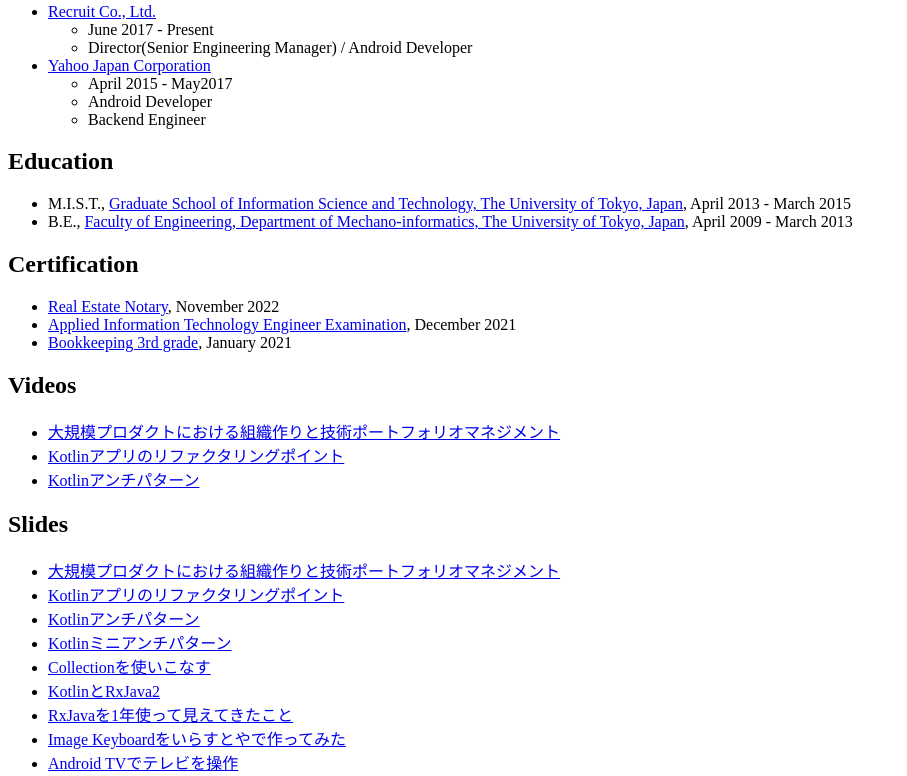
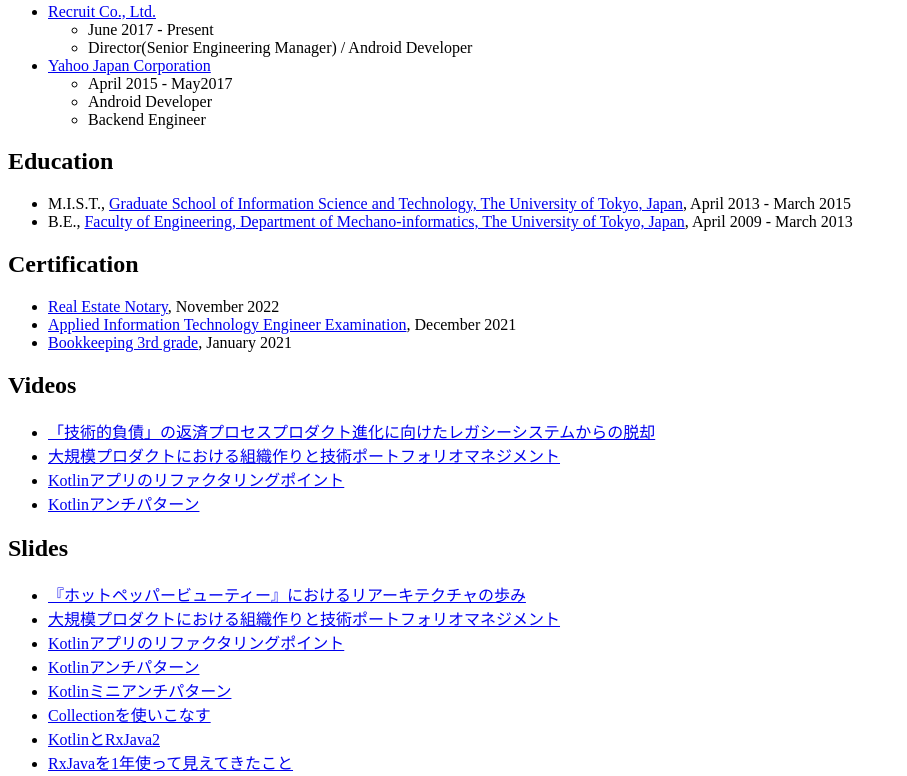
Before and after one commit to oxsoft/oxsoft.github.io, a plain HTML site: page index.html in a window 1280 px wide. Shown: the part 425-1201 px from the top of the page, without its empty margins (0-907 px from the left). Drawn offline with Linux system fonts and the light colour scheme.

Commit message:
Update index.html

```diff
--- a/index.html
+++ b/index.html
@@ -48,12 +48,14 @@
 </ul>
 <h2>Videos</h2>
 <ul>
+  <li><a href="https://www.youtube.com/watch?v=iRMS1DHbSuk">「技術的負債」の返済プロセスプロダクト進化に向けたレガシーシステムからの脱却</a></li>
   <li><a href="https://www.youtube.com/watch?v=YY3FSW8whFs&t=3080s">大規模プロダクトにおける組織作りと技術ポートフォリオマネジメント</a></li>
   <li><a href="https://crash.academy/video/314/1611">Kotlinアプリのリファクタリングポイント</a></li>
   <li><a href="https://www.youtube.com/watch?v=TmG2YabAyFk">Kotlinアンチパターン</a></li>
 </ul>
 <h2>Slides</h2>
 <ul>
+  <li><a href="https://speakerdeck.com/recruitengineers/techcon2025-nakazato">『ホットペッパービューティー』におけるリアーキテクチャの歩み</a></li>
   <li><a href="https://speakerdeck.com/recruitengineers/techplay-nakazato">大規模プロダクトにおける組織作りと技術ポートフォリオマネジメント</a></li>
   <li><a href="https://www.slideshare.net/RecruitLifestyle/refactoring-point-of-kotlin-application">Kotlinアプリのリファクタリングポイント</a></li>
   <li><a href="https://www.slideshare.net/RecruitLifestyle/kotlin-87339759">Kotlinアンチパターン</a></li>
```
